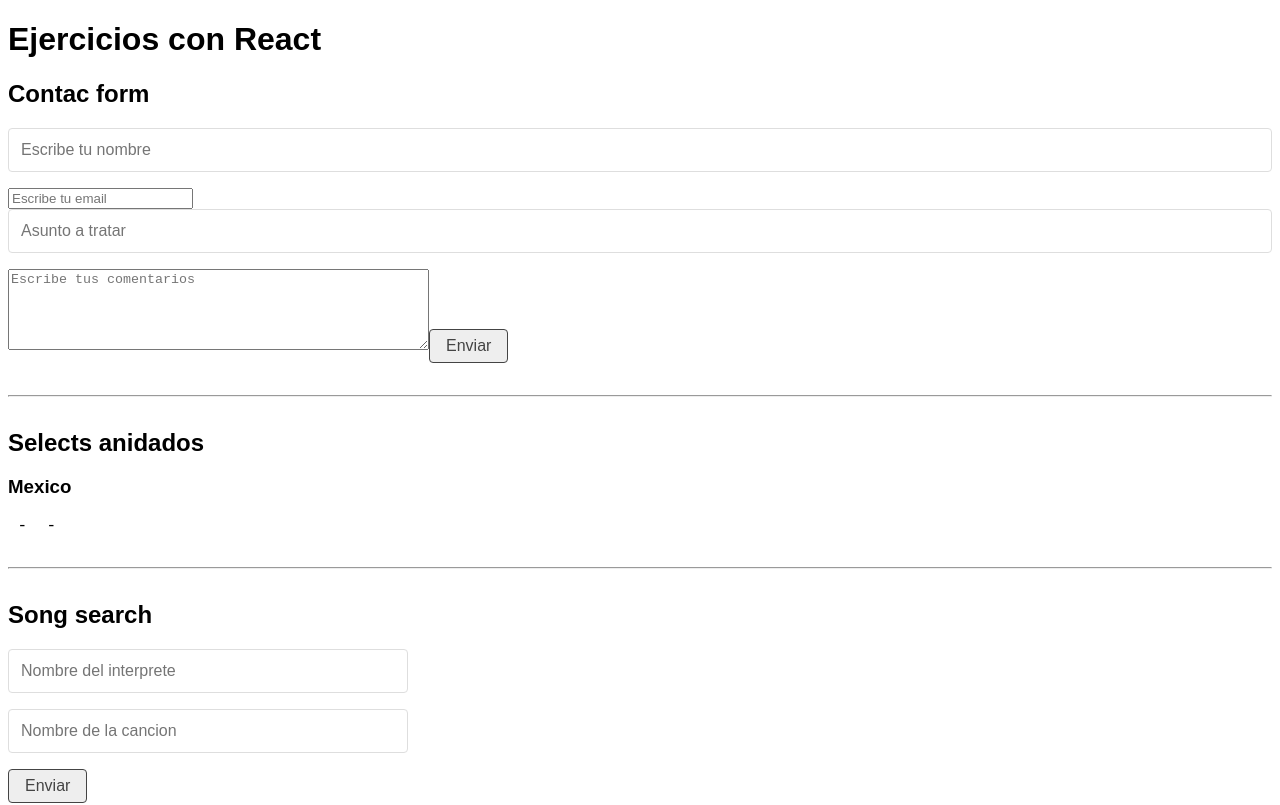
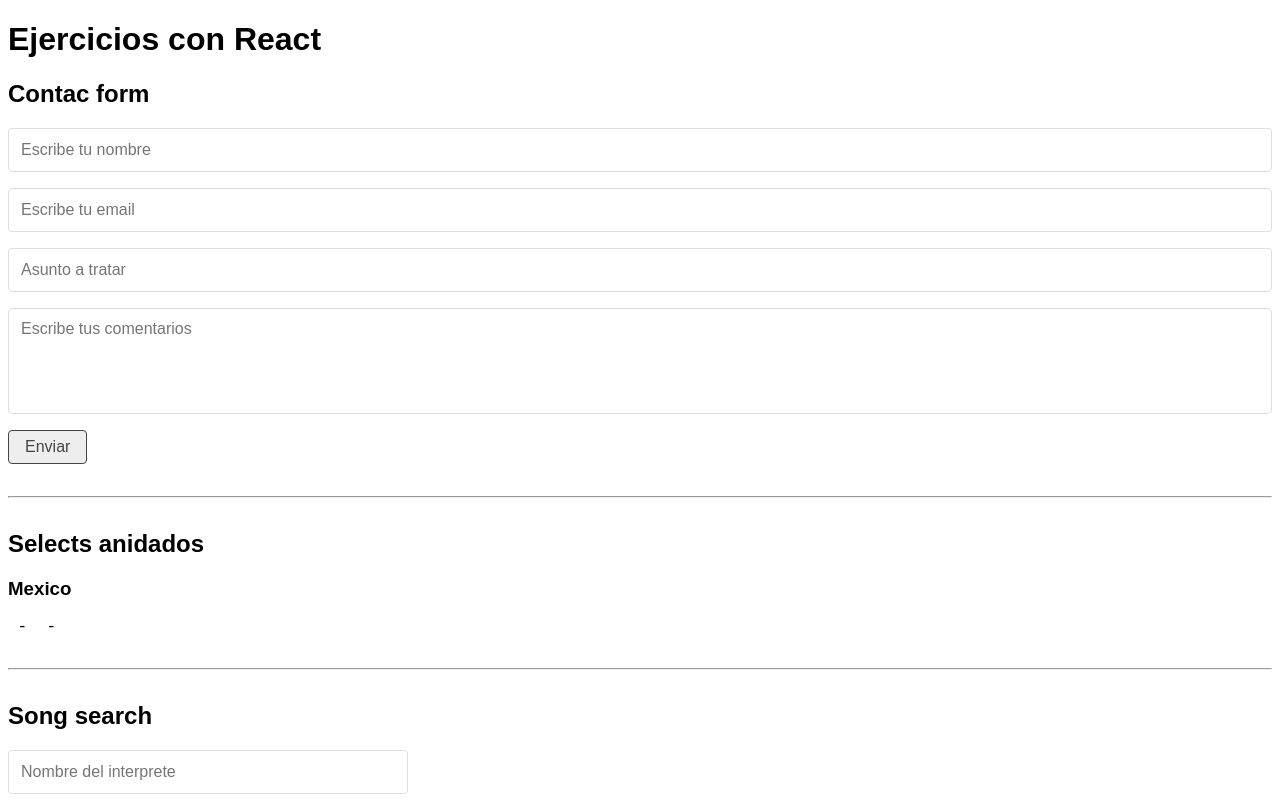
Before and after one commit to MauricioA03/react-ejercicios, a React (Create React App) app: page / in a window 1280 px wide. Shown: the top 805 px of the page. Built offline with nearby package versions, Linux system fonts and the light colour scheme; no server answers; data requests are answered from the project's data file.

Commit message:
React-46-Form Validation-Event programing (2/4)

```diff
--- a/src/components/FormValidation/ContacForm.js
+++ b/src/components/FormValidation/ContacForm.js
@@ -1,8 +1,25 @@
 import {useForm} from "../hooks/useForm";
 
-const initialForm = {}
+const initialForm = {
+    name: '',
+    email: '',
+    subject: '',
+    comments: '',
+};
 
 const validationsForm = (form) => {
+    let errors = {};
+
+    if (!form.name.trim()) {
+        errors.name = "El campo 'Nombre' es requerido"
+    }
+
+    return errors;
+};
+
+let styles = {
+    fontWeight: "blob",
+    color: "#dc3545"
 }
 
 const ContacForm = () => {
@@ -26,24 +43,27 @@
                     placeholder={"Escribe tu nombre"}
                     onBlur={handleBlur}
                     onChange={handleChange}
-                    //value={form.name}
+                    value={form.name}
                     required/>
+                {errors.name && <p style={styles}>{errors.name}</p>}
                 <input
                     type={"email"}
                     name={"email"}
                     placeholder={"Escribe tu email"}
                     onBlur={handleBlur}
                     onChange={handleChange}
-                    //value={form.email}
+                    value={form.email}
                     required/>
+                {errors.email && <p style={styles}>{errors.email}</p>}
                 <input
                     type={"text"}
-                    name={"text"}
+                    name={"subject"}
                     placeholder={"Asunto a tratar"}
                     onBlur={handleBlur}
                     onChange={handleChange}
-                    //value={form.subject}
+                    value={form.subject}
                     required/>
+                {errors.subject && <p style={styles}>{errors.subject}</p>}
                 <textarea
                     name={"comments"}
                     cols="50"
@@ -51,8 +71,9 @@
                     placeholder={"Escribe tus comentarios"}
                     onBlur={handleBlur}
                     onChange={handleChange}
-                    //value={form.comments}
-                    required></textarea>
+                    value={form.comments}
+                    required/>
+                {errors.comments && <p style={styles}>{errors.comments}</p>}
                 <input type={"submit"} value={"Enviar"}/>
             </form>
         </div>
--- a/src/components/hooks/useForm.js
+++ b/src/components/hooks/useForm.js
@@ -7,16 +7,20 @@
     const [response, setResponse] = useState(null);
 
     const handleChange = (e) => {
-
+        const {name, value} = e.target;
+        setform({
+            ...form, [name]: value,
+        });
     };
     const handleBlur = (e) => {
-
+        handleChange(e);
+        setErrors(validateForm(form));
     };
     const handleSubmit = (e) => {
 
     };
 
-    return (
-        form, errors, loading, response, handleSubmit, handleBlur, handleChange
-    );
-};
+    return {
+        form, errors, loading, response, handleChange, handleBlur, handleSubmit
+    };
+}
--- a/src/index.css
+++ b/src/index.css
@@ -10,7 +10,10 @@
     box-sizing: inherit;
 }
 
-input[type="text"] {
+
+input[type="text"],
+input[type="email"],
+textarea {
     border: thin solid #dedede;
     border-radius: 0.25rem;
     padding: 0.75rem;
@@ -21,6 +24,11 @@
     font-size: 1rem;
     line-height: 1;
     background-color: transparent;
+}
+
+textarea {
+    font-family: inherit;
+    resize: none;
 }
 
 button,
```
